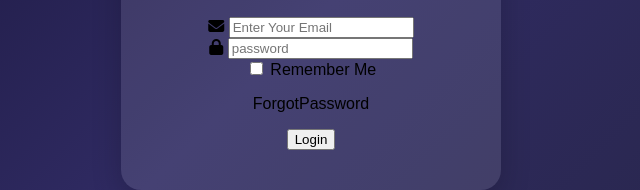
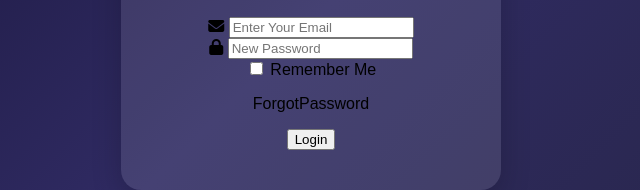
Before and after one commit to robotheartxgags/Form, a plain HTML site: page index.html in a window 1280 px wide. Shown: the part 377-567 px from the top of the page, 329-969 px from the left. Drawn offline with Linux system fonts and the light colour scheme.

Commit message:
Update index.html

```diff
--- a/index.html
+++ b/index.html
@@ -16,7 +16,7 @@
     <input type="text" placeholder="Enter Your Email"></div>
 <div class="password">
     <i class="fa-solid fa-lock"></i>
-    <input type="text" placeholder="password">
+    <input type="text" placeholder="New Password">
 </div>
 <div class="remember">
 
```
